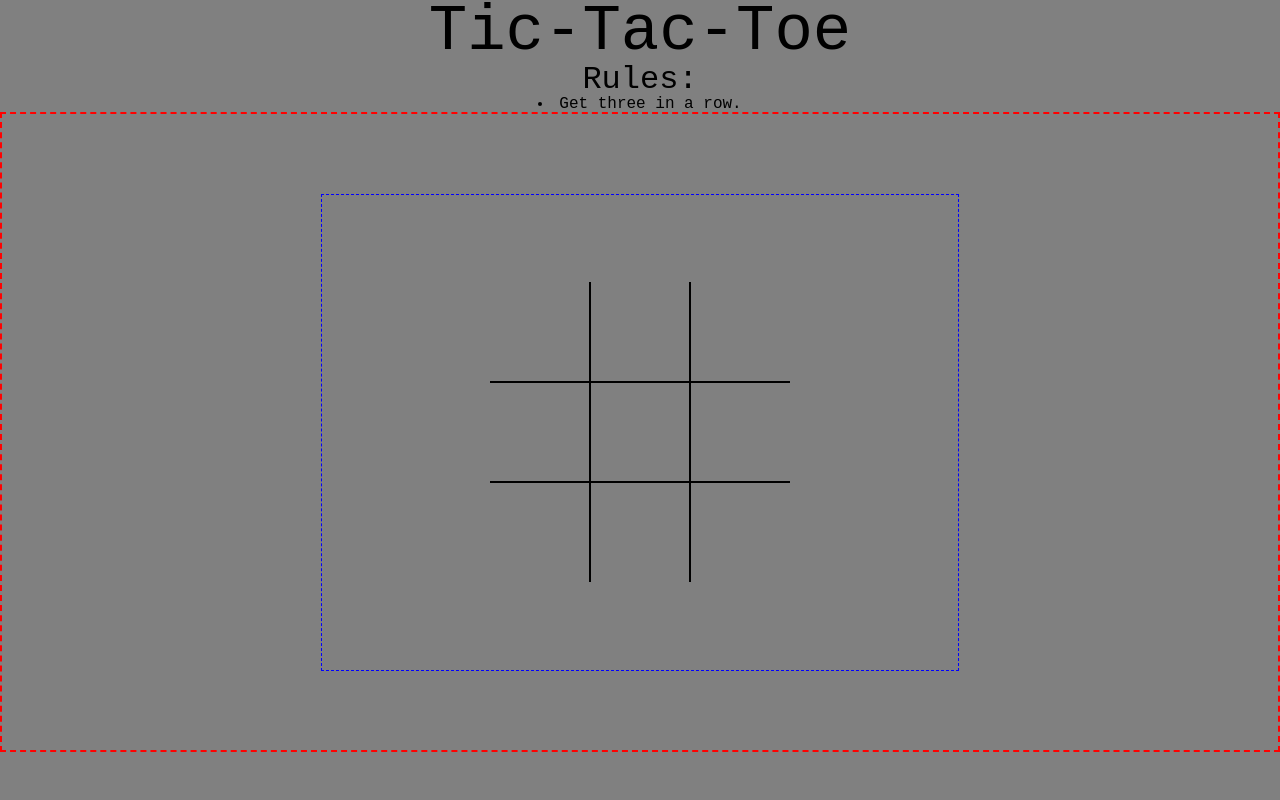
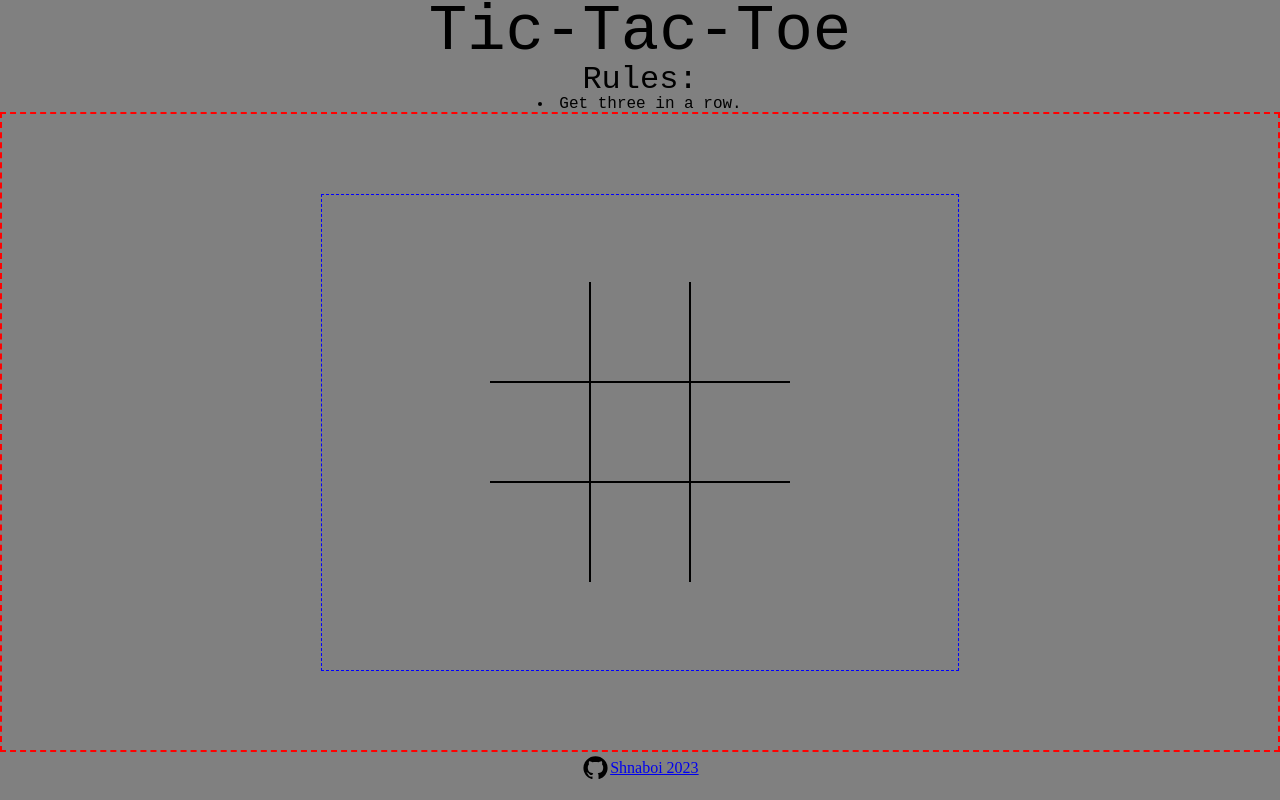
Before and after one commit to shnaboi/TicTacToe, a plain HTML site: page index.html in a window 1280 px wide. Drawn offline with Linux system fonts and the light colour scheme.

Commit message:
Add github link at bottom of page

```diff
--- a/index.html
+++ b/index.html
@@ -29,6 +29,10 @@
                 <div class="cell" data-cell id="8"></div>
             </div>
         </div>
+        <div class="github-div">
+            <img src="images/github.svg" alt="">
+            <a href="https://github.com/shnaboi">Shnaboi 2023</a>
+        </div>
     </main>
     <div class="end-game-modal">
         <div data-game-text>You suck!</div>
--- a/style.css
+++ b/style.css
@@ -6,6 +6,19 @@
     --cell-size: 100px;
     --mark-size: calc(var(--cell-size) * .9);
     --background-color: rgb(70, 144, 255);
+}
+
+.github-div {
+    display: flex;
+    position: relative;
+    height: 2rem;
+    justify-content: center;
+    align-items: center;
+    padding: .1rem;
+}
+
+.github-div img {
+    max-height: 100%;
 }
 
 .content {
```
Also changed, not shown: images/github.svg (added).
